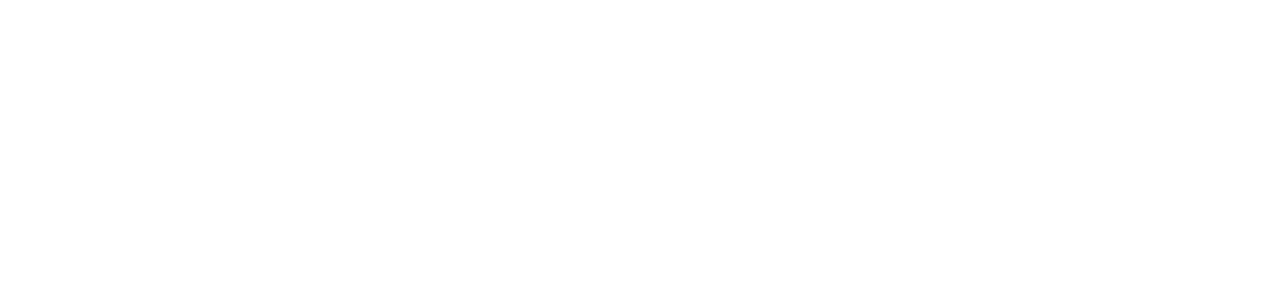
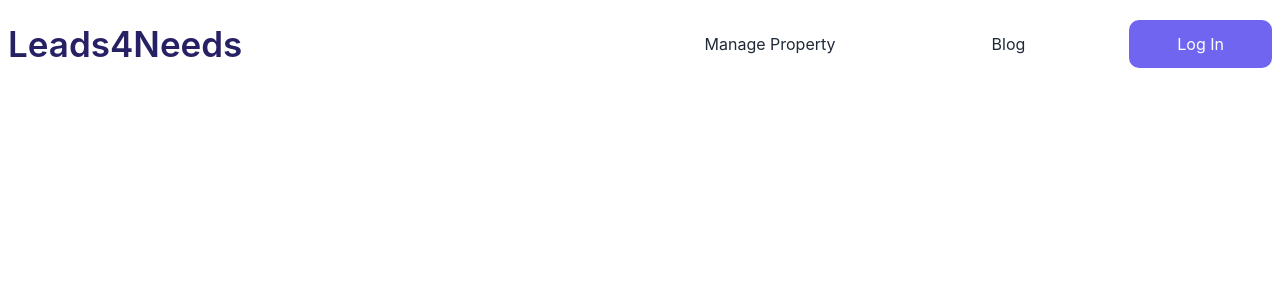
Before and after one commit to EhsanEIK/profiles-web-app, a React (Create React App) app: page / in a window 1280 px wide. Shown: the top 300 px of the page. Built offline with nearby package versions, Linux system fonts and the light colour scheme.

Commit message:
added Navbar

```diff
--- /dev/null
+++ b/src/Components/Navbar/Navbar.js
@@ -0,0 +1,36 @@
+import React from 'react';
+import { Link } from 'react-router-dom';
+
+const Navbar = () => {
+    const menuItems = <>
+        <li className='mr-5 px-10 py-3'><Link>Manage Property</Link></li>
+        <li className='mr-5 px-16 py-3'><Link>Blog</Link></li>
+    </>
+    return (
+        <nav>
+            <div className="navbar bg-base-100">
+                <div className="navbar-start">
+                    <div className="dropdown">
+                        <label tabIndex={0} className="btn btn-ghost lg:hidden">
+                            <svg xmlns="http://www.w3.org/2000/svg" className="h-5 w-5" fill="none" viewBox="0 0 24 24" stroke="currentColor"><path strokeLinecap="round" strokeLinejoin="round" strokeWidth="2" d="M4 6h16M4 12h8m-8 6h16" /></svg>
+                        </label>
+                        <ul tabIndex={0} className="menu menu-compact dropdown-content mt-3 p-2 shadow bg-base-100 rounded-box w-52">
+                            {menuItems}
+                        </ul>
+                    </div>
+                    <Link to='/' className="normal-case font-semibold text-[2.188rem]" style={{ color: '#262064' }}>Leads4Needs</Link>
+                </div>
+                <div className="navbar-end">
+                    <ul className="menu menu-horizontal px-1 hidden lg:flex">
+                        {menuItems}
+                    </ul>
+                    <button className="text-white px-12 py-3" style={{
+                        background: "#7065F0", borderRadius: "10px"
+                    }}>Log In</button>
+                </div>
+            </div>
+        </nav>
+    );
+};
+
+export default Navbar;
--- a/src/Pages/Home/Home.js
+++ b/src/Pages/Home/Home.js
@@ -1,9 +1,10 @@
 import React from 'react';
+import Navbar from '../../Components/Navbar/Navbar';
 
 const Home = () => {
     return (
-        <div>
-
+        <div className='container mx-auto'>
+            <Navbar></Navbar>
         </div>
     );
 };
```
